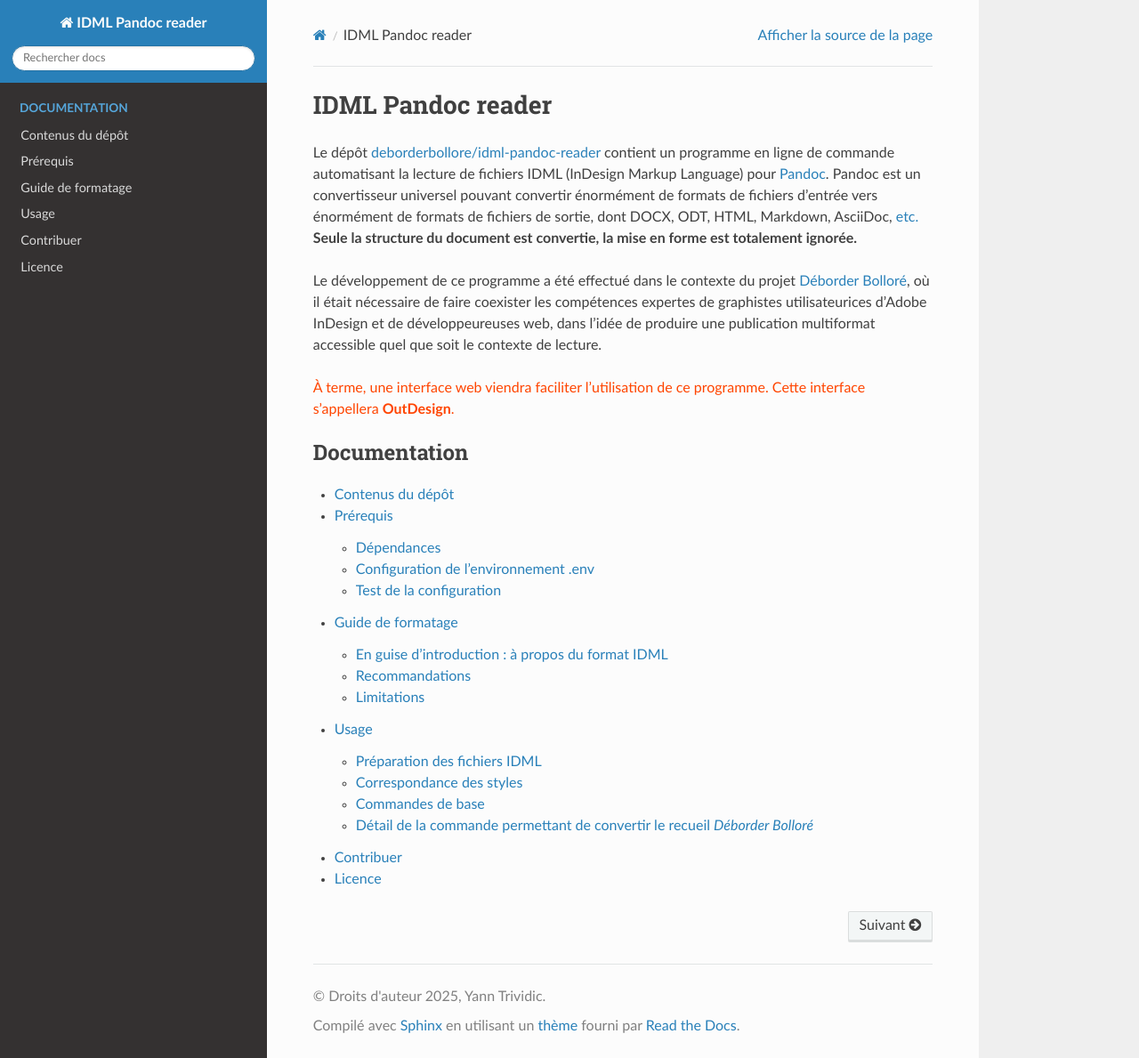
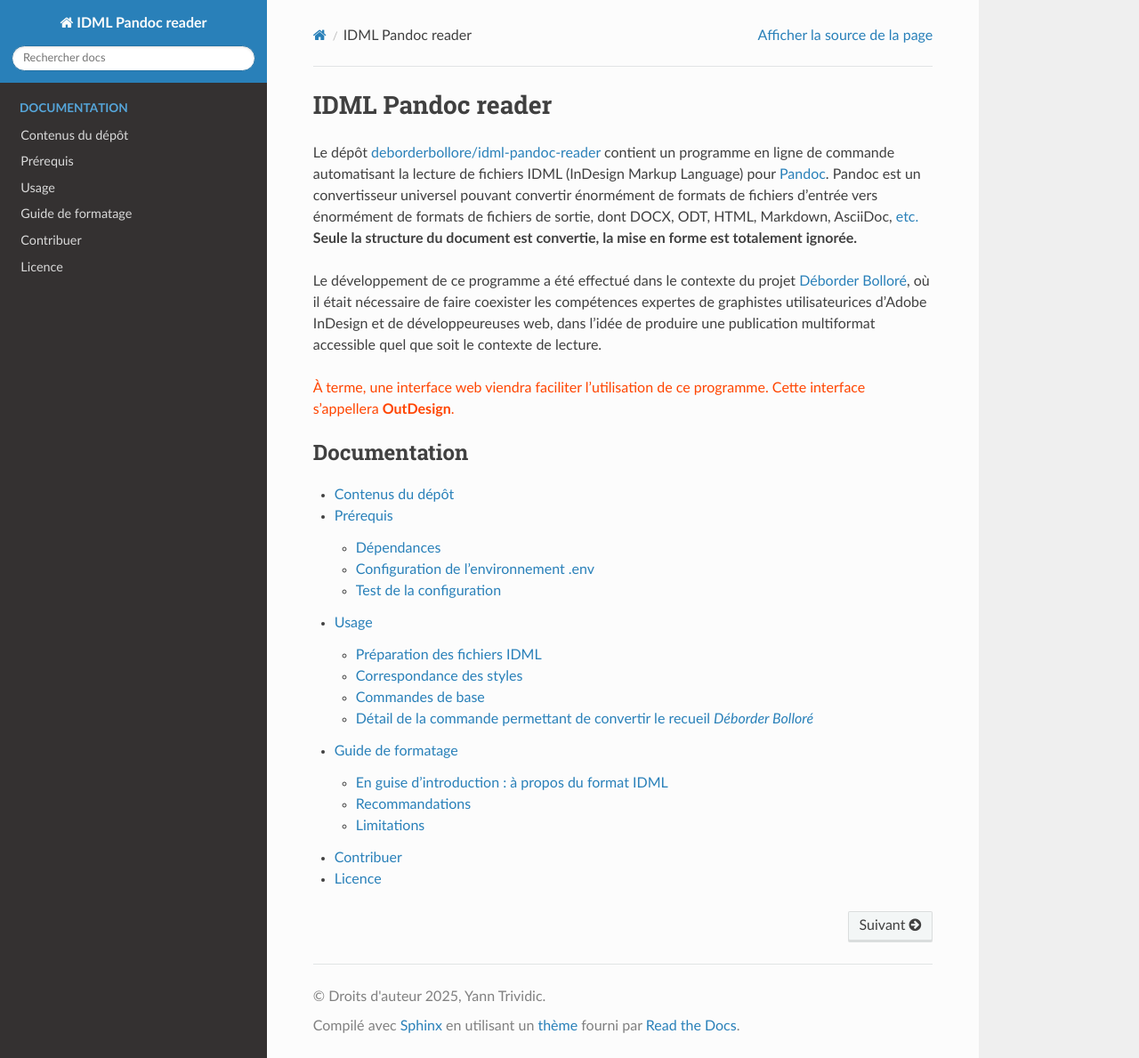
Before and after one commit to yanntrividic/idml-pandoc-reader, a Sphinx documentation site: the page built from docs/source/index.md, in a window 1280 px wide and 1189 px high. Shown: the whole window at 89% size. Built offline with Sphinx 7.4.7 and the Read the Docs theme 3.1.0, drawn with Linux system fonts in a browser that asks for light colours.

````diff
--- a/docs/source/index.md
+++ b/docs/source/index.md
@@ -17,8 +17,8 @@ caption: Documentation
 ---
 contents
 prerequisites
+usage
 formatting_guide
-usage
 contribute
 licence
 ```
````
Also changed, not shown: 11 other files.
